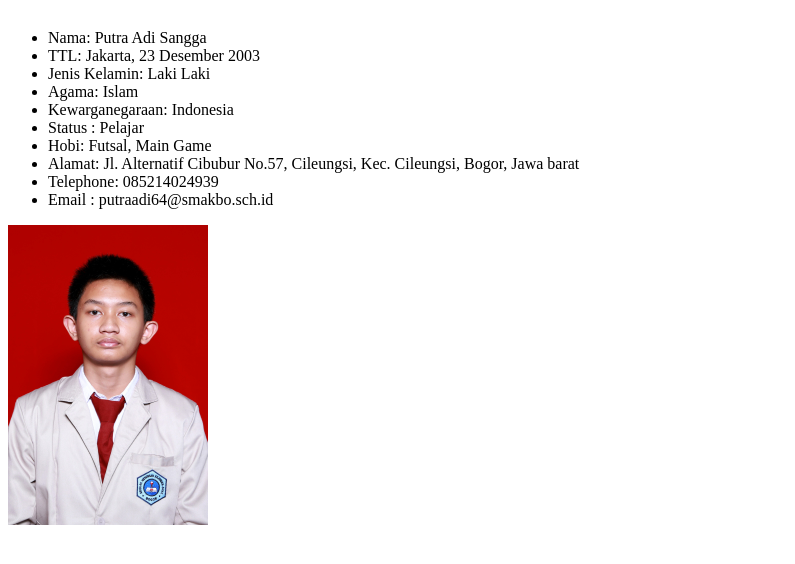
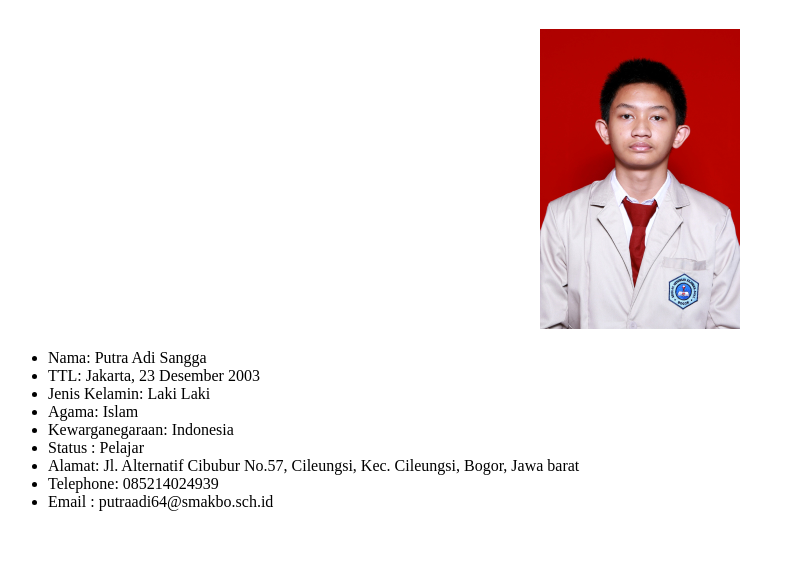
Before and after one commit to putraadi23/putraadi23.github.io, a plain HTML site: page index.html in a window 1280 px wide. Shown: the part 72-636 px from the top of the page, without its empty margins (0-795 px from the left). Drawn offline with Linux system fonts and the light colour scheme.

Commit message:
Update index.html

```diff
--- a/index.html
+++ b/index.html
@@ -3,6 +3,7 @@
 <head>
 	<title>BIODATA</title>
 	<H1><STRONG><p align="center">BIODATA</p></STRONG></H1>
+	<p align="center"><img alt="" src="rangga.jpg" height="300" width="200" /></p>
 	<ul>
 		<li>Nama: Putra Adi Sangga</li>
 		<li>TTL: Jakarta, 23 Desember 2003</li>
@@ -10,12 +11,10 @@
 		<li>Agama: Islam</li>
 		<li>Kewarganegaraan: Indonesia</li>
 		<li>Status : Pelajar</li>
-		<li>Hobi: Futsal, Main Game</li>
 		<li>Alamat: Jl. Alternatif Cibubur No.57, Cileungsi, Kec. Cileungsi, Bogor, Jawa barat</li>
 		<li>Telephone: 085214024939</li>
 		<li>Email : putraadi64@smakbo.sch.id</li>
 	</ul>
-	<img alt="" src="rangga.jpg" height="300" width="200" />
 
 </head>
 <body>
```
